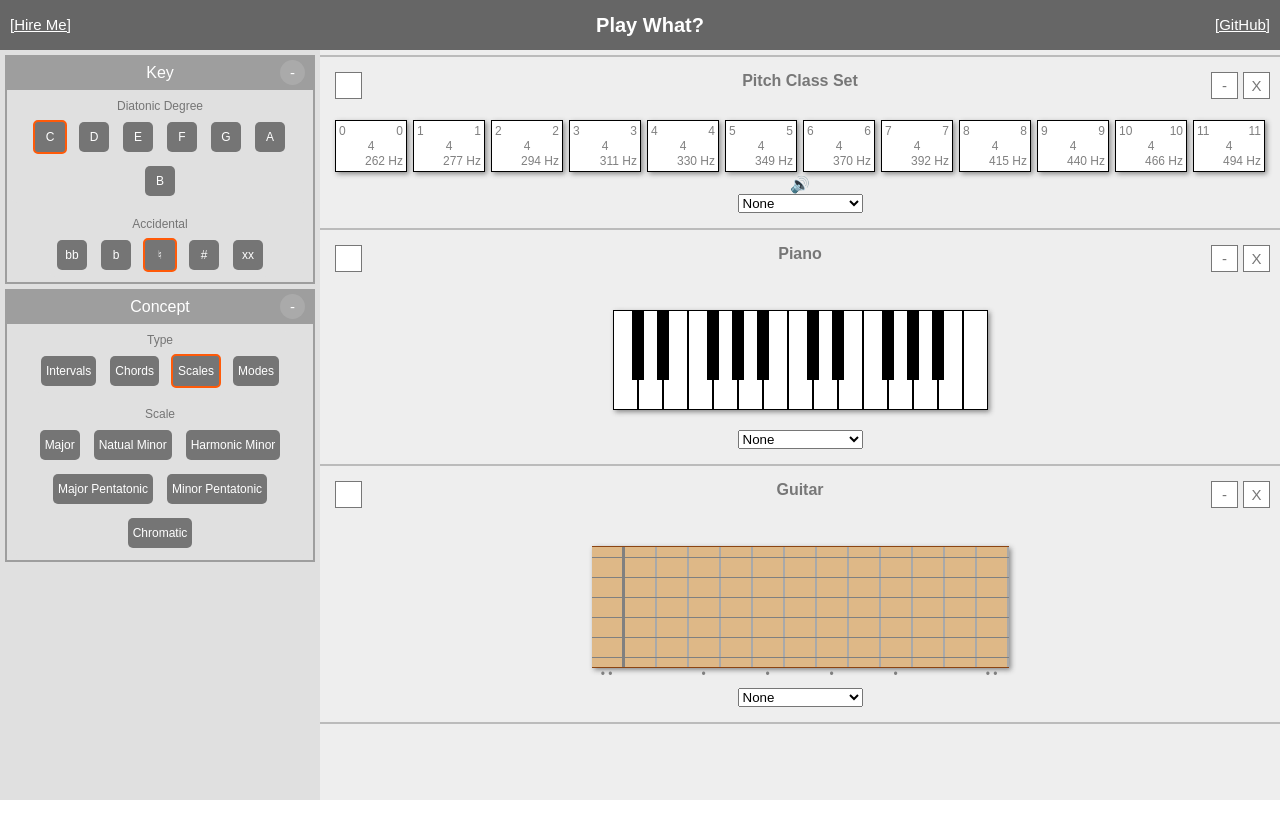
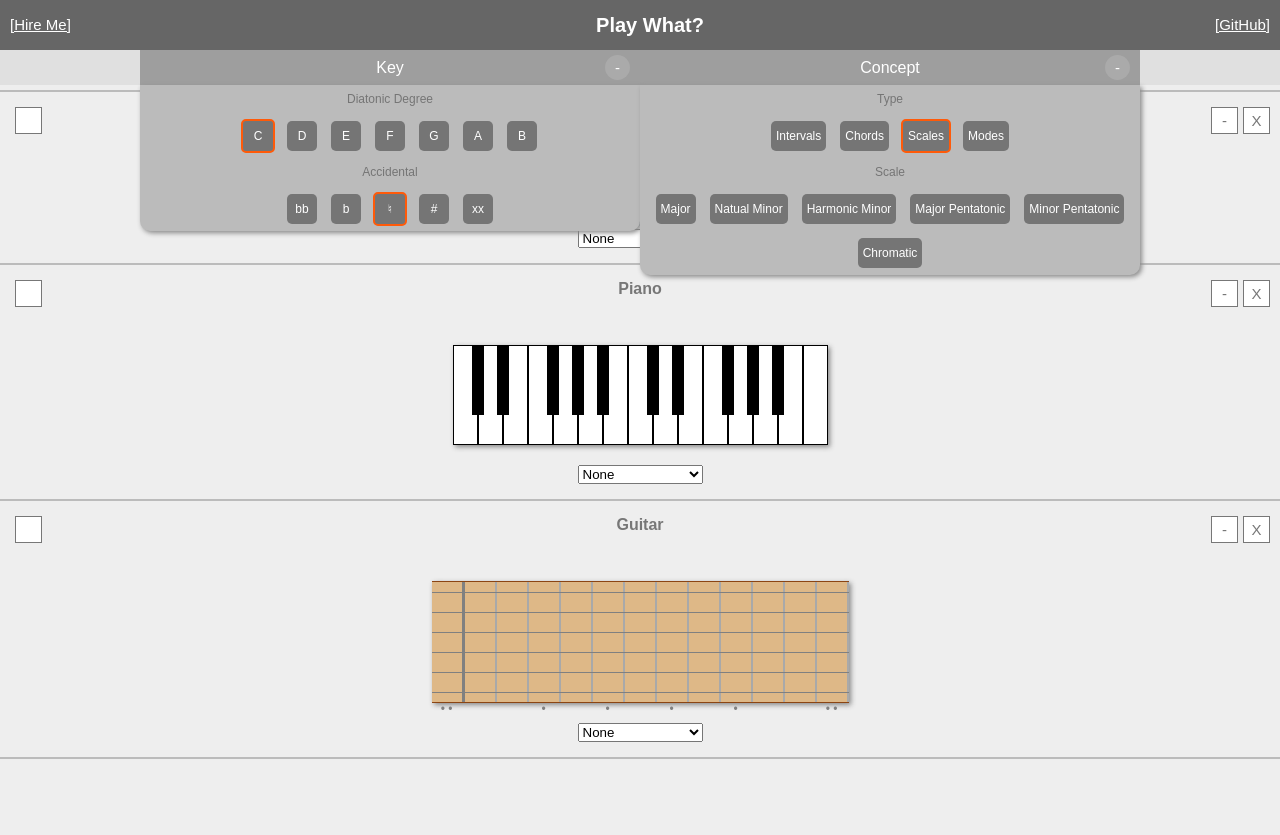
Before and after one commit to dan9418/play-what-beta, a React app: page / in a window 1280 px wide. Before the commit the page ends 800 px from the top, so only its background shows below. Built offline with nearby package versions, Linux system fonts and the light colour scheme.

Commit message:
moved tollbar to top

```diff
--- a/src/App.css
+++ b/src/App.css
@@ -5,4 +5,5 @@
 html, body {
 	margin: 0;
 	padding: 0;
+	overflow: hidden;
 }
--- a/src/Views/MainView/MainView.css
+++ b/src/Views/MainView/MainView.css
@@ -4,7 +4,6 @@
     left: 0px;
     right: 0px;
     bottom: 0px;
-    overflow-y: scroll;
 }
 
 
--- a/src/Views/MainView/MainView.tsx
+++ b/src/Views/MainView/MainView.tsx
@@ -21,6 +21,7 @@ export class MainView extends React.Component<any, any> {
 	constructor(props) {
 		super(props);
 		this.state = {
+			toolbarOpen: true,
 			key_diatonicDegree: DiatonicDegreeDefinitions[0],
 			key_accidental: AccidentalDefinitions[2],
 			concept_type: DEFAULT_CONCEPT_TYPE,
--- a/src/Views/MainView/Toolbar/BoxSelector/BoxSelector.css
+++ b/src/Views/MainView/Toolbar/BoxSelector/BoxSelector.css
@@ -1,14 +1,7 @@
 .box-selector {
     color: white;
-    background-color: #E0E0E0;
     font-size: 12px;
     text-align: center;
-    display: inline-block;
-    margin-left: 5px;
-    margin-right: 5px;
-    border-radius: 5px;
-    padding-top: 2px;
-    margin: 5px;
     position: relative;
 }
 
--- a/src/Views/MainView/Toolbar/InputGroup/InputGroup.css
+++ b/src/Views/MainView/Toolbar/InputGroup/InputGroup.css
@@ -1,6 +1,7 @@
 .input-group {
-    margin: 5px;
     position: relative;
+    display: inline-block;
+    width: 500px;
 }
 
 .input-group-header {
@@ -21,8 +22,15 @@
 }
 
 .input-group-content {
-    border: 2px solid #9E9E9E;
     border-top: none;
+    position: absolute;
+    top: 35px;
+    left: 0px;
+    width: 500px;
+    z-index: 100;
+    box-shadow: 2px 2px 5px #888888;
+    border-radius: 0px 0px 10px 10px;
+    background-color: #BBB;
 }
 
 .input-group-header .corner-button {
--- a/src/Views/MainView/Toolbar/InputGroup/InputGroup.tsx
+++ b/src/Views/MainView/Toolbar/InputGroup/InputGroup.tsx
@@ -22,7 +22,7 @@ export class InputGroup extends React.Component<any, any> {
 
     render = () => {
         let classes = ['input-group'];
-        if(!this.state.open)
+        if (!this.state.open)
             classes.push('closed')
         return (
             <div id={'input-group-' + this.props.name} className={classes.join(' ')}>
@@ -31,10 +31,10 @@ export class InputGroup extends React.Component<any, any> {
                     <span className='corner-button right' onClick={this.toggle}>
                         {this.getSymbol()}
                     </span>
+                    {this.state.open && <div className='input-group-content'>
+                        {this.props.children}
+                    </div>}
                 </div>
-                {this.state.open && <div className='input-group-content'>
-                    {this.props.children}
-                </div>}
             </div>
         );
     };
--- a/src/Views/MainView/Toolbar/Toolbar.css
+++ b/src/Views/MainView/Toolbar/Toolbar.css
@@ -1,11 +1,6 @@
 #toolbar {
 	background-color: #E0E0E0;
     text-align: center;
-    width: 25%;
-    height: 100%;
-    display: inline-block;
-    position: absolute;
-    left: 0;
-    top: 0;
-    overflow-y: scroll;
+    width: 100%;
+    display: block;
 }
--- a/src/Views/MainView/ViewManager/ViewManager.css
+++ b/src/Views/MainView/ViewManager/ViewManager.css
@@ -1,11 +1,8 @@
 #view-manager {
     background-color: #EEEEEE;
-    width: 75%;
+    width: 100%;
     height: 100%;
-    display: inline-block;
-    position: absolute;
-    right: 0;
-    top: 0;
+    display: block;
     overflow-y: scroll;
 }
 
```
Also changed, not shown: 1 other file (tests, documents, lock files or other folders).
